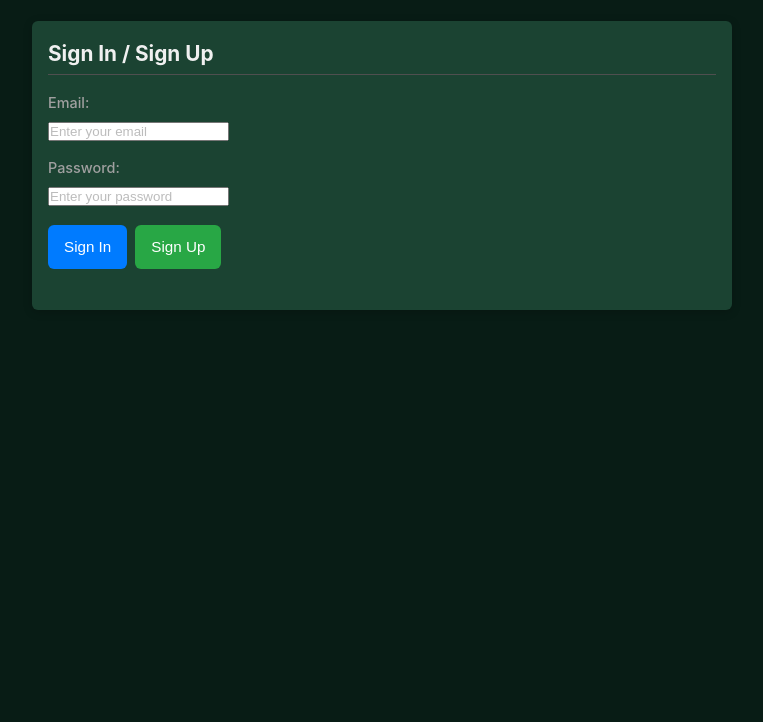
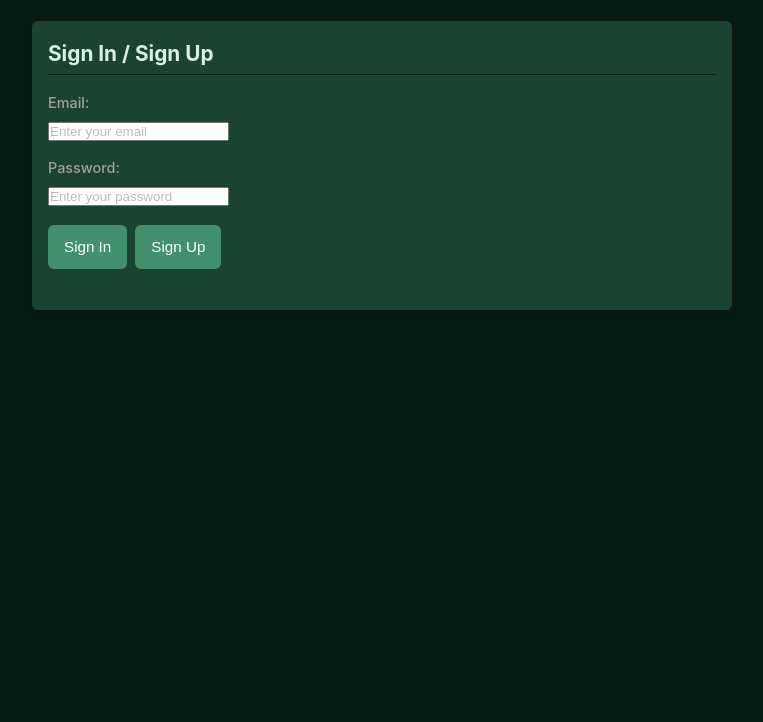
Before and after one commit to polskapeeps/GrindTime-WrkHrs, a website built with Vite: page index.html in a window 1280 px wide. Shown: the part 78-800 px from the top of the page, without its empty margins (258-1021 px from the left). Built offline with nearby package versions, Linux system fonts and the light colour scheme; some packages are replaced by stand-ins of ours; no server answers.

Commit message:
Refactor CSS variables for improved consistency and theming

```diff
--- a/styles.css
+++ b/styles.css
@@ -2,17 +2,17 @@
 :root {
   --primary-bg: #081c15; /* Darker background */
   --secondary-bg: #1b4332; /* Card background */
-  --tertiary-bg: #3f3f3f; /* Input background / Table header */
-  --primary-text: #f0f0f0; /* Main text */
+  --tertiary-bg: #081c15; /* Input background / Table header */
+  --primary-text: #d8f3dc; /* Main text */
   --secondary-text: #a0a0a0; /* Labels, muted text */
-  --border-color: #4f4f4f; /* Borders */
+  --border-color: #081c15; /* Borders */
   --shadow-color: rgba(0, 0, 0, 0.2); /* Softer shadow for dark theme */
 
-  --accent-primary: #007bff; /* Blue */
-  --accent-secondary: #6c757d; /* Gray */
-  --accent-success: #28a745; /* Green */
-  --accent-danger: #dc3545; /* Red */
-  --accent-warning: #ffc107; /* Yellow */
+  --accent-primary: #40916c; /* Blue */
+  --accent-secondary: #065a60; /* Gray */
+  --accent-success: #40916c; /* Green */
+  --accent-danger: #065a60; /* Red */
+  --accent-warning: #40916c; /* Yellow */
   --accent-text-light: #ffffff; /* Text on colored buttons */
   --accent-text-dark: #212529; /* Text on light/warning buttons */
 
```
